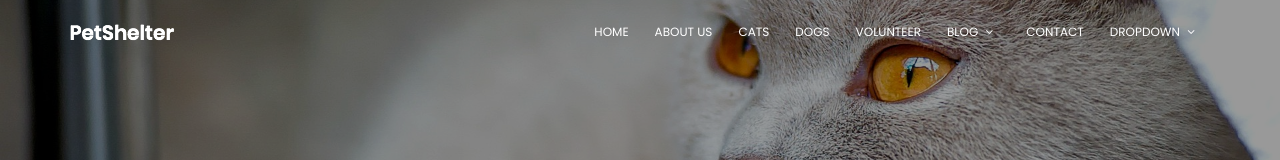
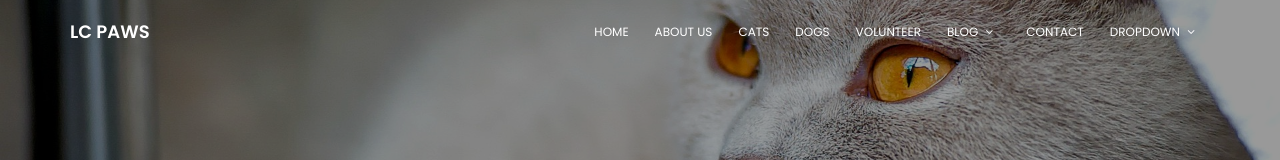
Before and after one commit to kayleybannister/LC-Paws, a plain HTML site: page about.html in a window 1280 px wide. Shown: the top 160 px of the page. Drawn offline with nearby package versions, Linux system fonts and the light colour scheme; some packages are replaced by stand-ins of ours.

Commit message:
added LC Paws to navbar on every page ..... I think

```diff
--- a/about.html
+++ b/about.html
@@ -33,9 +33,9 @@
 			  <header id="header" id="home">
 			    <div class="container main-menu">
 			    	<div class="row align-items-center justify-content-between d-flex">
-				      <div id="logo">
-				        <a href="index.html"><img src="img/logo.png" alt="" title="" /></a>
-				      </div>
+						<div id="logo">
+							<a href="index.html"><h4 class="text-white">LC PAWS</H4></a>
+						  </div>
 				      <nav id="nav-menu-container">
 				        <ul class="nav-menu">
 				          <li class="menu-active"><a href="index.html">Home</a></li>
```
Also changed, not shown: contact.html (+3 -3 lines), dogs.html (+3 -3 lines).
